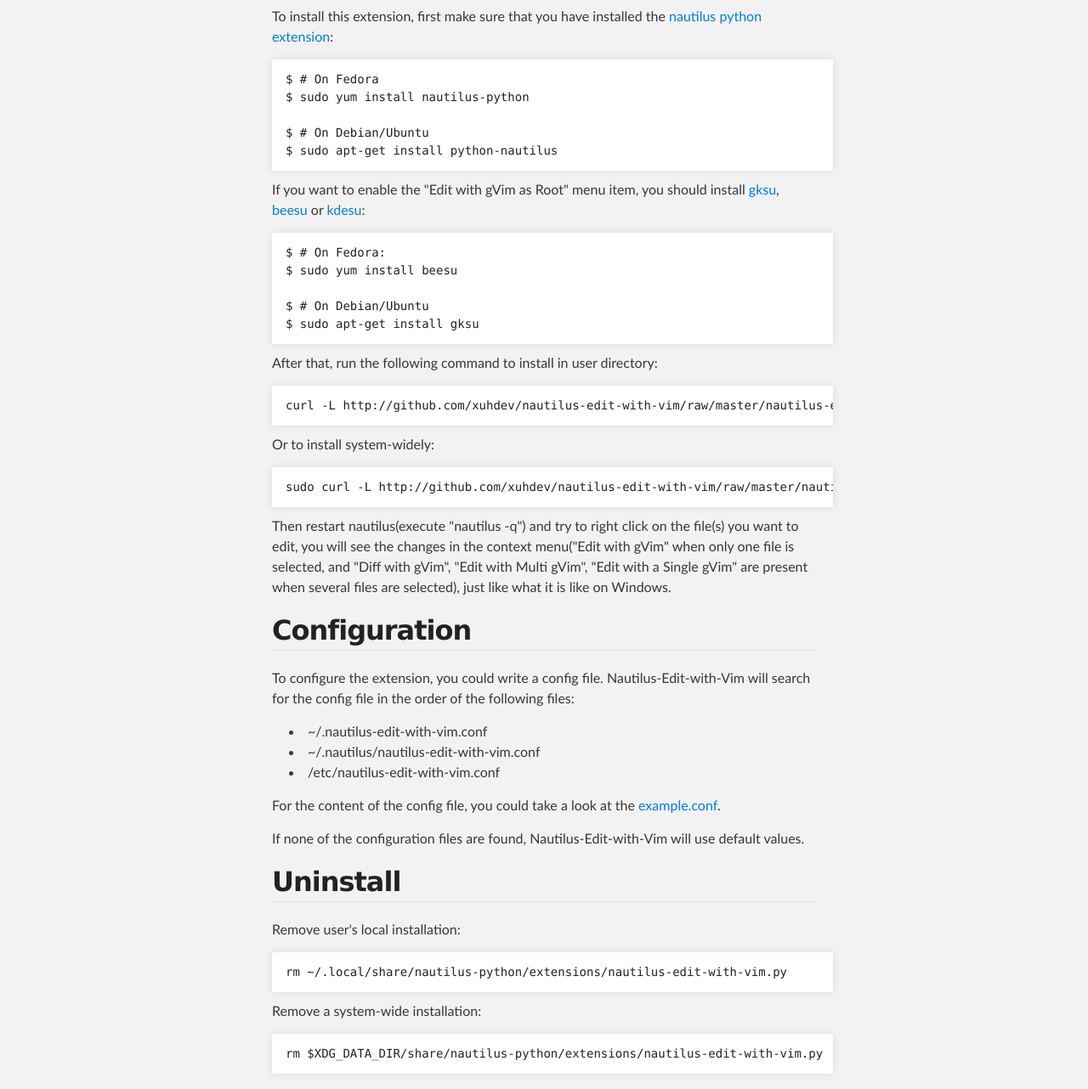
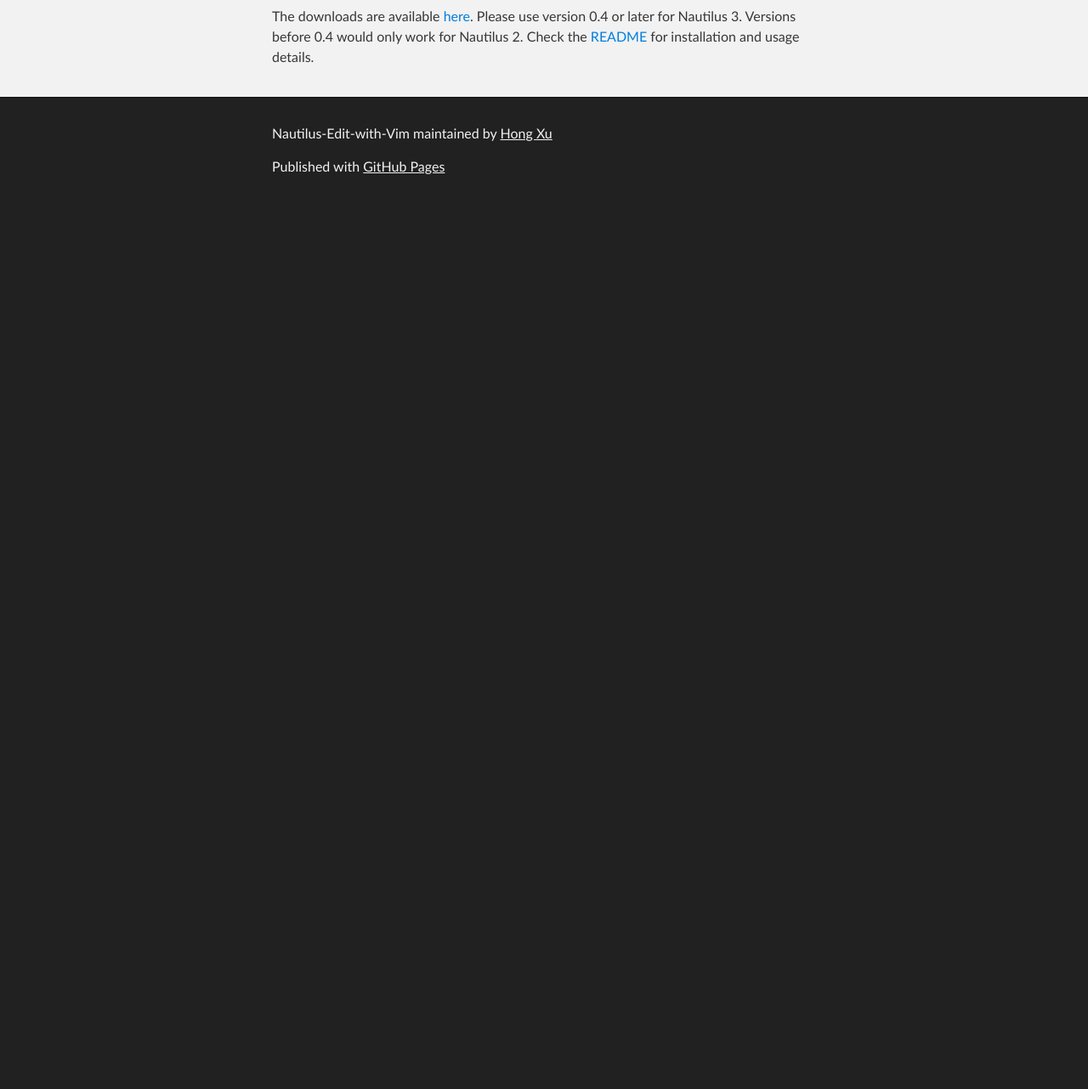
Before and after one commit to xuhdev/Nautilus-Edit-with-Vim, a plain HTML site: page index.html in a window 1280 px wide. Shown: the part 615-1897 px from the top of the page at 85% size. After the commit the page ends 858 px from the top, so only its background shows below. Drawn offline with Linux system fonts and the light colour scheme.

Commit message:
Update webpage.

```diff
--- a/index.html
+++ b/index.html
@@ -8,7 +8,7 @@
 
     <link rel="stylesheet" type="text/css" media="screen" href="stylesheets/stylesheet.css">
 
-    <title>Nautilus-edit-with-vim</title>
+    <title>Nautilus-Edit-with-Vim: Launch gVim in Nautilus</title>
   </head>
 
   <body>
@@ -21,10 +21,6 @@
           <h1 id="project_title">Nautilus-Edit-with-Vim</h1>
           <h2 id="project_tagline">A Nautilus python extension which adds several menu items to Nautilus for gVim</h2>
 
-            <section id="downloads">
-              <a class="zip_download_link" href="https://github.com/xuhdev/Nautilus-Edit-with-Vim/zipball/master">Download this project as a .zip file</a>
-              <a class="tar_download_link" href="https://github.com/xuhdev/Nautilus-Edit-with-Vim/tarball/master">Download this project as a tar.gz file</a>
-            </section>
         </header>
     </div>
 
@@ -42,84 +38,25 @@
         right-click context menu for gvim, just like gVim on Windows. This version of
         the extension works on Nautilus 3.</p>
 
-<p><strong>NOTE</strong>: If you are using Nautilus 2, please use the <a href="http://github.com/xuhdev/nautilus-edit-with-vim/tree/nautilus-2">nautilus-2 branch</a>.</p>
+        <p><strong>NOTE</strong>: If you are using Nautilus 2, please check out <a
+          href="http://nautilusvim.topbug.net/nautilus2">this page</a>.</p>
 
         <h2>
-<a name="install" class="anchor" href="#install"><span class="octicon octicon-link"></span></a>Install</h2>
+          <a name="downloads-and-install" class="anchor" href="#Downloads-and-Install"><span class="octicon octicon-link"></span></a>Downloads and Install</h2>
 
-<p>To install this extension, first make sure that you have installed the
-<a href="http://projects.gnome.org/nautilus-python">nautilus python extension</a>:</p>
-
-<pre><code>$ # On Fedora
-$ sudo yum install nautilus-python
-
-$ # On Debian/Ubuntu
-$ sudo apt-get install python-nautilus
-</code></pre>
-
-<p>If you want to enable the "Edit with gVim as Root" menu item, you should
-install <a href="http://www.nongnu.org/gksu">gksu</a>,
-<a href="http://honeybeenet.altervista.org/beesu">beesu</a> or
-<a href="http://techbase.kde.org/Projects/kdesu">kdesu</a>:</p>
-
-<pre><code>$ # On Fedora:
-$ sudo yum install beesu
-
-$ # On Debian/Ubuntu
-$ sudo apt-get install gksu
-</code></pre>
-
-<p>After that, run the following command to install in user directory:</p>
-
-<pre><code>curl -L http://github.com/xuhdev/nautilus-edit-with-vim/raw/master/nautilus-edit-with-vim.py &gt;~/.local/share/nautilus-python/extensions/nautilus-edit-with-vim.py
-</code></pre>
-
-<p>Or to install system-widely:</p>
-
-<pre><code>sudo curl -L http://github.com/xuhdev/nautilus-edit-with-vim/raw/master/nautilus-edit-with-vim.py &gt;$XDG_DATA_DIR/share/nautilus-python/extensions/nautilus-edit-with-vim.py
-</code></pre>
-
-<p>Then restart nautilus(execute "nautilus -q") and try to right click on the
-file(s) you want to edit, you will see the changes in the context menu("Edit
-with gVim" when only one file is selected, and "Diff with gVim", "Edit with
-Multi gVim", "Edit with a Single gVim" are present when several files are
-selected), just like what it is like on Windows.</p>
-
-<h2>
-<a name="configuration" class="anchor" href="#configuration"><span class="octicon octicon-link"></span></a>Configuration</h2>
-
-<p>To configure the extension, you could write a config file. Nautilus-Edit-with-Vim
-will search for the config file in the order of the following files:</p>
-
-<ul>
-<li>~/.nautilus-edit-with-vim.conf</li>
-<li>~/.nautilus/nautilus-edit-with-vim.conf</li>
-<li>/etc/nautilus-edit-with-vim.conf</li>
-</ul><p>For the content of the config file, you could take a look at the
-<a href="http://github.com/xuhdev/nautilus-edit-with-vim/blob/master/example.conf">example.conf</a>.</p>
-
-<p>If none of the configuration files are found, Nautilus-Edit-with-Vim will use
-default values.</p>
-
-<h2>
-<a name="uninstall" class="anchor" href="#uninstall"><span class="octicon octicon-link"></span></a>Uninstall</h2>
-
-<p>Remove user's local installation:</p>
-
-<pre><code>rm ~/.local/share/nautilus-python/extensions/nautilus-edit-with-vim.py
-</code></pre>
-
-<p>Remove a system-wide installation:</p>
-
-<pre><code>rm $XDG_DATA_DIR/share/nautilus-python/extensions/nautilus-edit-with-vim.py
-</code></pre>
+        <p> The downloads are available <a
+          href="https://github.com/xuhdev/Nautilus-Edit-with-Vim/releases">here</a>.
+        Please use version 0.4 or later for Nautilus 3. Versions before 0.4 would only
+        work for Nautilus 2.  Check the <a
+          href="https://github.com/xuhdev/Nautilus-Edit-with-Vim#readme">README</a> for
+        installation and usage details.</p>
       </section>
     </div>
 
     <!-- FOOTER  -->
     <div id="footer_wrap" class="outer">
       <footer class="inner">
-        <p class="copyright">Nautilus-edit-with-vim maintained by <a href="https://github.com/xuhdev">xuhdev</a></p>
+        <p class="copyright">Nautilus-Edit-with-Vim maintained by <a href="http://www.topbug.net">Hong Xu</a></p>
         <p>Published with <a href="http://pages.github.com">GitHub Pages</a></p>
       </footer>
     </div>
```
Also changed, not shown: nautilus2/index.html (+1 -1 lines), 1 other file. Lines whose indentation alone changed are shown as unchanged.
